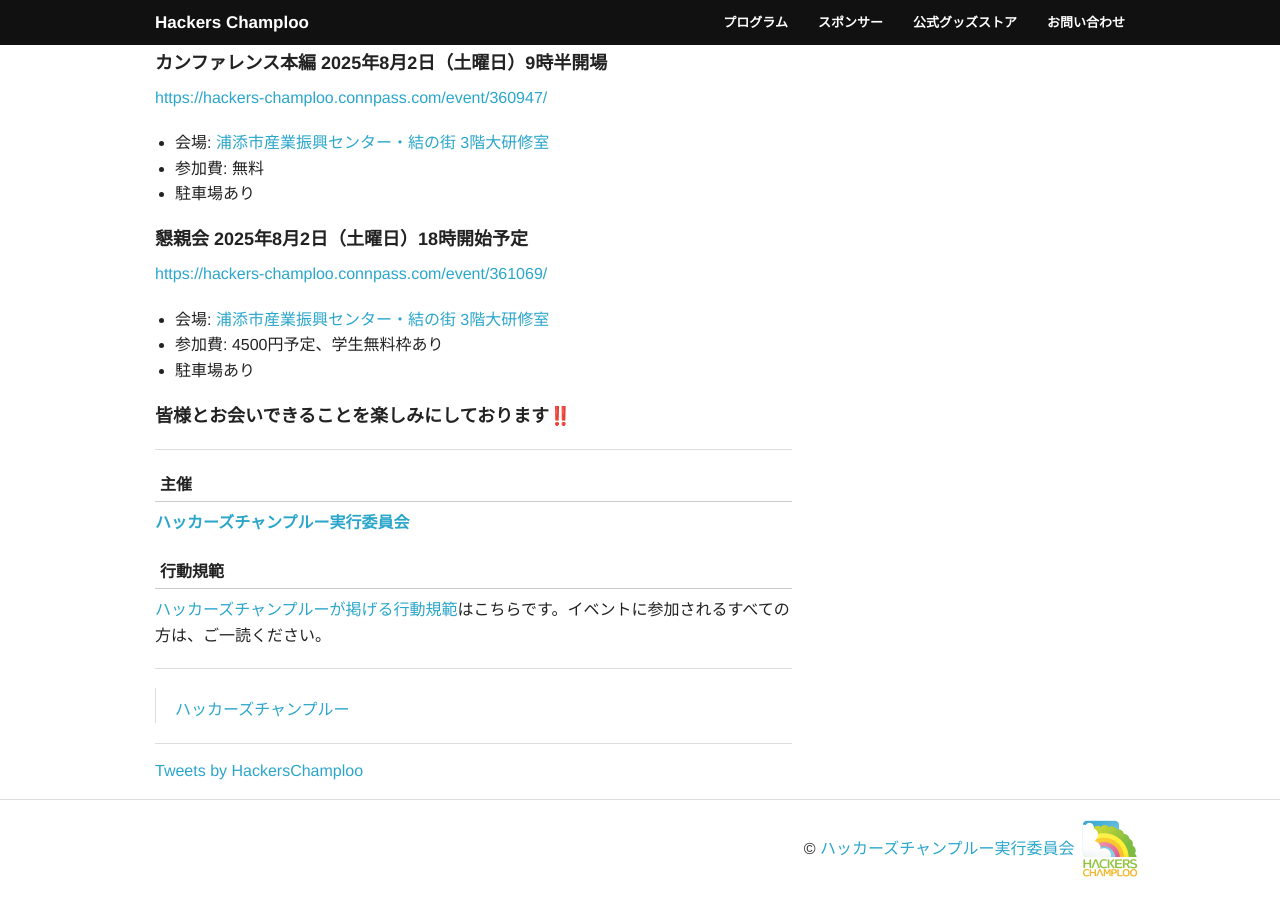
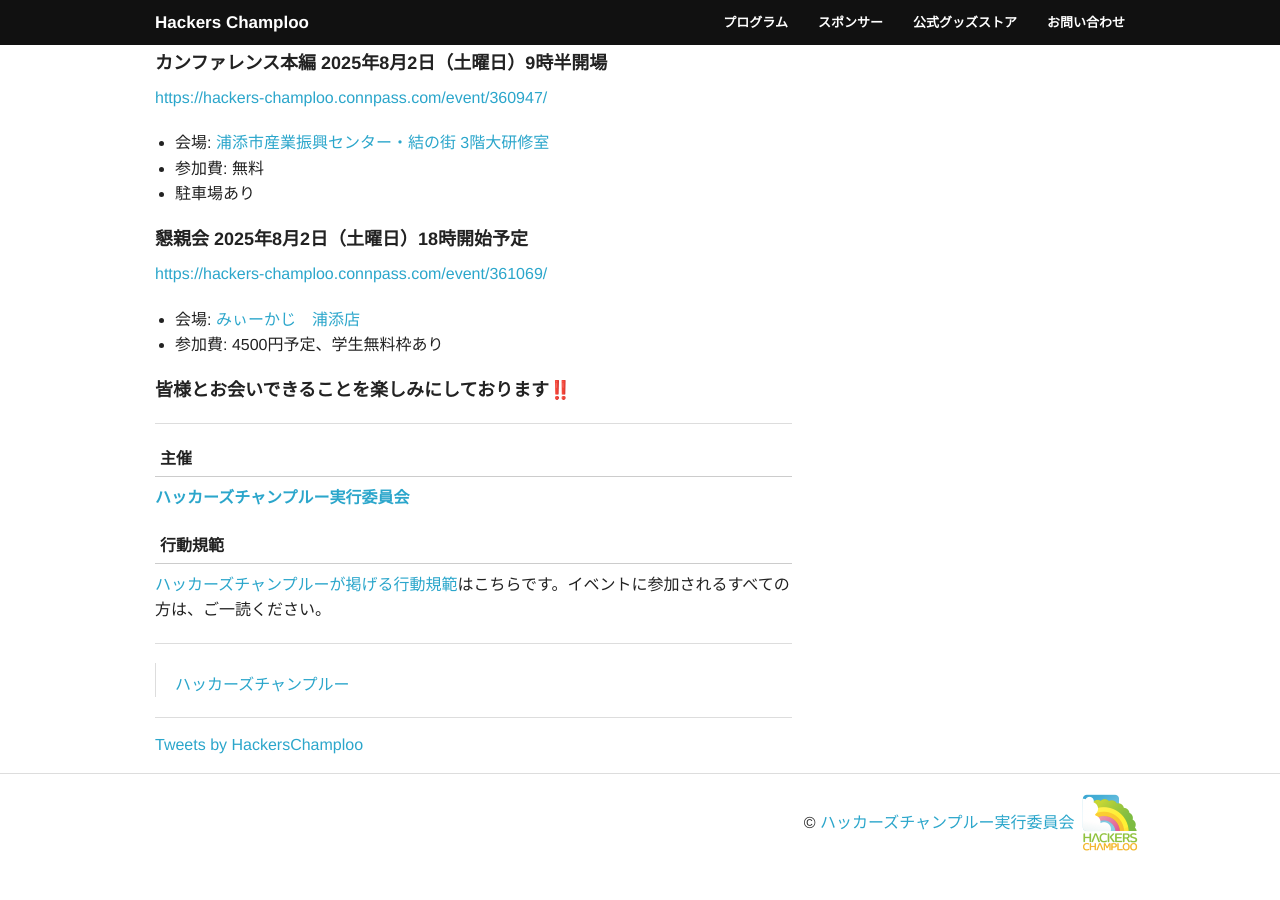
Before and after one commit to hackers-champloo/hackers-champloo.github.io, a Jekyll site: the page built from 2025/index.md, in a window 1280 px wide and 900 px high, scrolled down 700 px. Built offline with Jekyll 4.4.1, drawn with Linux system fonts in a browser that asks for light colours; nearby versions of some CDN libraries; comment, search, counter and statistics services are not loaded; after the commit the page ends 1574 px from its top, so only the background shows below that.

Commit message:
懇親会会場記載間違い

```diff
--- a/2025/index.md
+++ b/2025/index.md
@@ -53,9 +53,8 @@ evepartysupporters:
 
 [https://hackers-champloo.connpass.com/event/361069/](https://hackers-champloo.connpass.com/event/361069/)
 
-- 会場: [浦添市産業振興センター・結の街 3階大研修室](https://www.urasoe-sangyocenter.jp/facility/3f.html)
+- 会場: [みぃーかじ　浦添店](https://www.hotpepper.jp/strJ001008194/food/)
 - 参加費: 4500円予定、学生無料枠あり
-- 駐車場あり
 
 ## 皆様とお会いできることを楽しみにしております‼️
 
```
